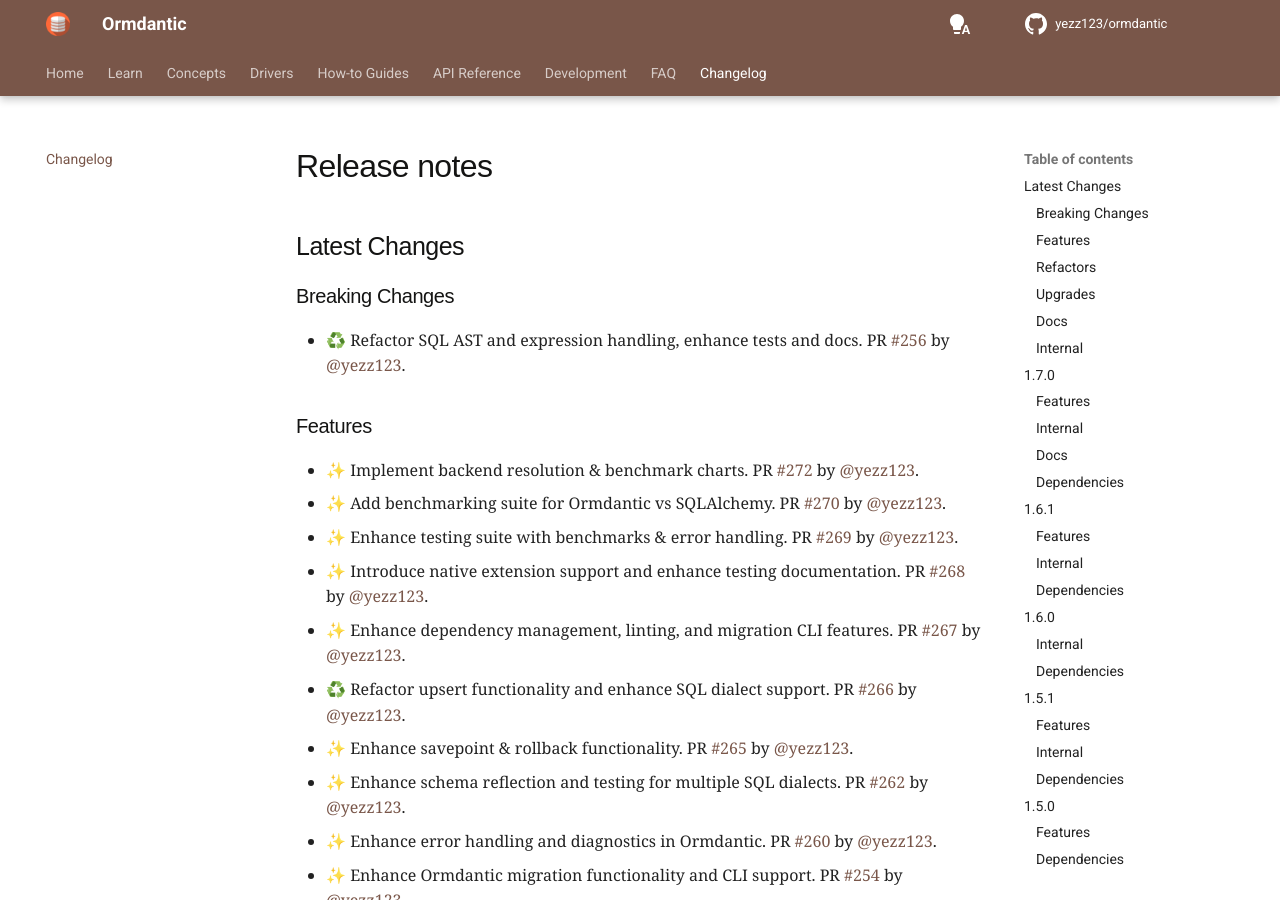
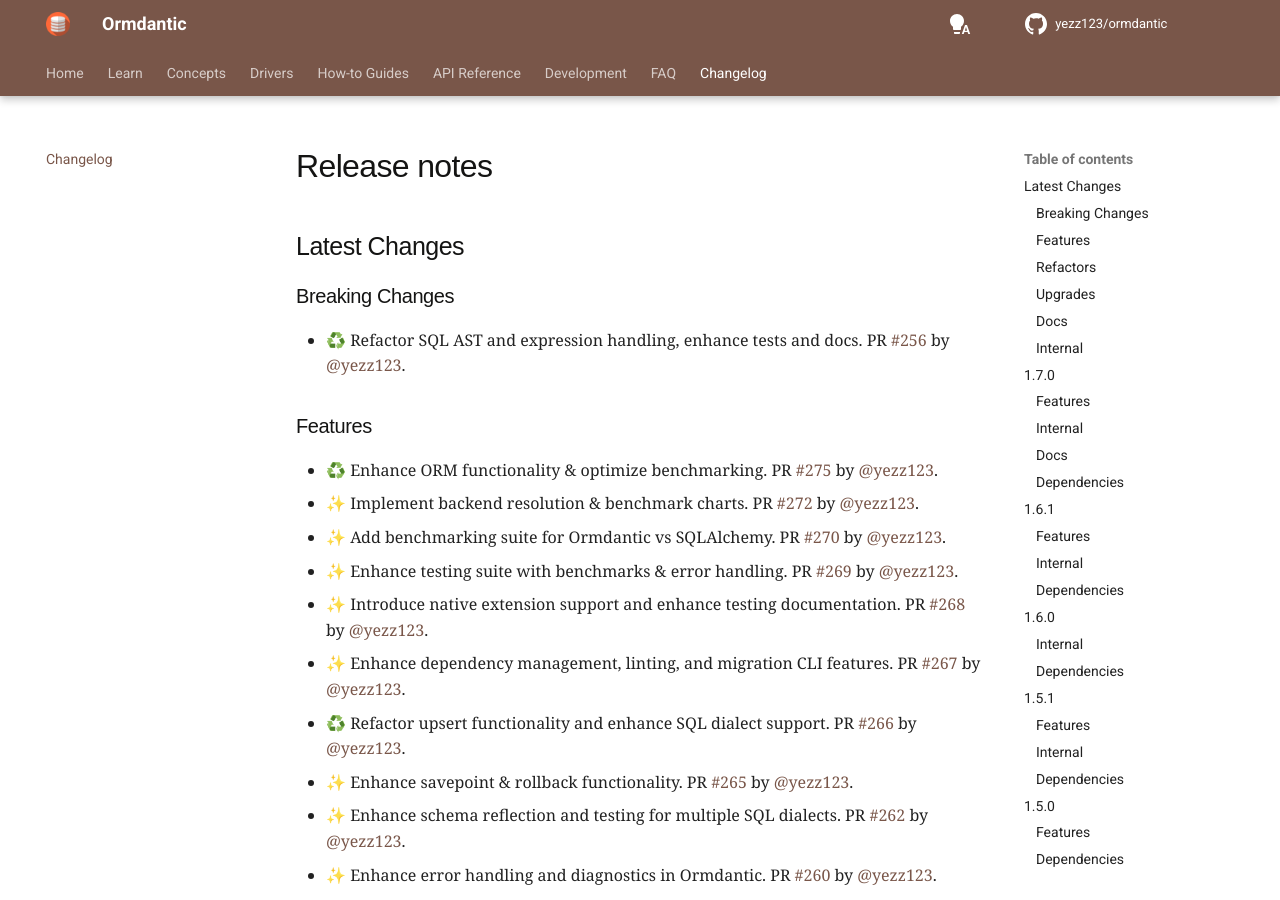
Before and after one commit to yezz123/ormdantic, an MkDocs documentation site: the page built from docs/release.md, in a window 1280 px wide and 900 px high. Built offline with MkDocs 1.6.1 and Material for MkDocs 9.7.7, drawn with Linux system fonts in a browser that asks for light colours; comment, search, counter and statistics services are not loaded.

Commit message:
📝 Update release notes
[skip ci]

```diff
--- a/docs/release.md
+++ b/docs/release.md
@@ -8,6 +8,7 @@
 
 ### Features
 
+* ♻️  Enhance ORM functionality & optimize benchmarking. PR [#275](https://github.com/yezz123/ormdantic/pull/275) by [@yezz123](https://github.com/yezz123).
 * ✨ Implement backend resolution & benchmark charts. PR [#272](https://github.com/yezz123/ormdantic/pull/272) by [@yezz123](https://github.com/yezz123).
 * ✨ Add benchmarking suite for Ormdantic vs SQLAlchemy. PR [#270](https://github.com/yezz123/ormdantic/pull/270) by [@yezz123](https://github.com/yezz123).
 * ✨ Enhance testing suite with benchmarks & error handling. PR [#269](https://github.com/yezz123/ormdantic/pull/269) by [@yezz123](https://github.com/yezz123).
```
